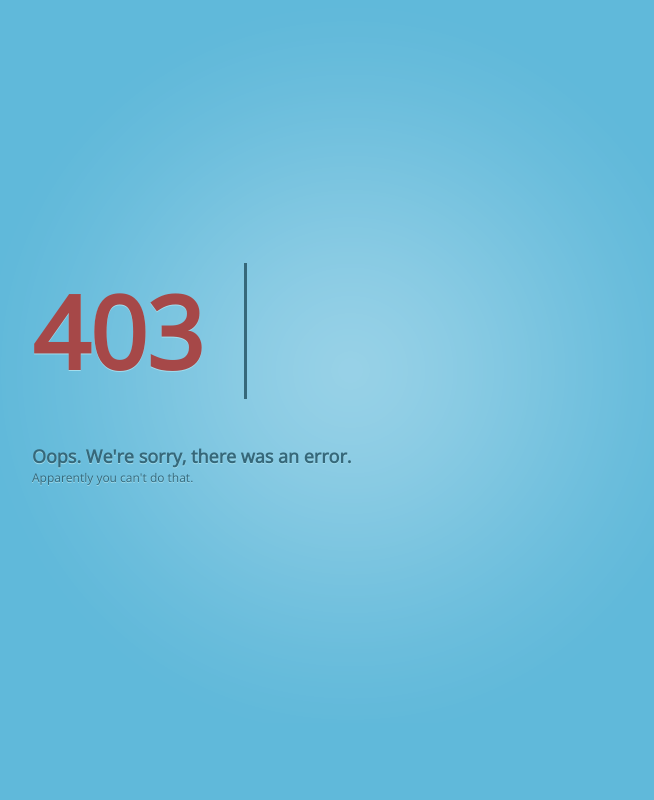
After one commit to rcarton/lipstr.com, a Django app: template lipstr/lists/templates/403.html in a window 1280 px wide. The commit adds this page. Shown: the whole page, without its empty margins (290-944 px from the left). Run offline with Django 3.2, Linux system fonts and the light colour scheme; the template is opened without the code that fills it, so the values that code supplies are empty; style sheets or scripts are compiled from the project's sources; some libraries are stand-ins or nearby versions.

Commit message:
added error pages

```diff
--- a/lipstr/lists/static/less/style.less
+++ b/lipstr/lists/static/less/style.less
@@ -13,8 +13,8 @@
 @mediumgrey: #4a4a4a;
 @blue: #60b9da;
 @blueborder: #5ba3bc;
-/*@highlight: rgba(255, 255, 255, 0.4); // doesn't render well in firefox */
-@highlight: #78f4ff;
+/*@highlight: rgba(255, 255, 255, 0.4); // doesn't render well in firefox - 78f4ff*/
+@highlight: #a3dded;
 
 .box-shadow(@values) {
     -moz-box-shadow: @values;
--- /dev/null
+++ b/lipstr/lists/templates/403.html
@@ -0,0 +1,6 @@
+
+{% extends "layouts/error.html" %}
+
+
+{% block error-code %}403{% endblock %}
+{% block error-message %}Apparently you can't do that.{% endblock %}
--- /dev/null
+++ b/lipstr/lists/templates/404.html
@@ -0,0 +1,6 @@
+
+{% extends "layouts/error.html" %}
+
+
+{% block error-code %}404{% endblock %}
+{% block error-message %}We couldn't find the page you asked for, maybe it doesn't exist?{% endblock %}
--- /dev/null
+++ b/lipstr/lists/templates/500.html
@@ -0,0 +1,6 @@
+
+{% extends "layouts/error.html" %}
+
+
+{% block error-code %}500{% endblock %}
+{% block error-message %}There was an error processing your request, an email has been sent to report the problem.{% endblock %}
--- a/lipstr/lists/templates/base.html
+++ b/lipstr/lists/templates/base.html
@@ -22,6 +22,7 @@
 	<link rel="stylesheet/less" href="{{STATIC_URL}}less/style.less">
 	<script src="{{STATIC_URL}}js/libs/less-1.2.2.min.js"></script>
 
+    {% block custom-css %}{% endblock %}
     {% block custom-css-files %}{% endblock %}
 
 	{% comment %}<!-- Use SimpLESS (Win/Linux/Mac) or LESS.app (Mac) to compile your .less files
--- /dev/null
+++ b/lipstr/lists/templates/layouts/blue.html
@@ -0,0 +1,16 @@
+{% extends "base.html" %}
+
+{% block custom-css %}
+
+<style>
+html, body { height: 100%; }
+body {
+    background-color: #60b9da;
+    background-image: url('{{STATIC_URL}}img/login-bg-gradient.png');
+    background-position: center 0px;
+    background-repeat: no-repeat;
+}
+
+</style>
+
+{% endblock %}
--- /dev/null
+++ b/lipstr/lists/templates/layouts/error.html
@@ -0,0 +1,62 @@
+
+{% extends "layouts/blue.html" %}
+
+{% block custom-css %}
+{{ block.super }}
+
+<style>
+body {
+       color: #36687a;
+       text-shadow: 0px 1px 0px #a3dded;
+}
+
+h1 {
+    color: #a64848;
+    font-size: 100px;
+    float: left;
+    padding-right: 40px;
+    border-right: 3px solid #36687A;
+    margin-right: 40px;
+}
+
+h2 {
+    color: #36687a;
+}
+
+.divinset {
+       .border-radius(8px);
+       .box-shadow(inset 0px 1px 2px rgba(50, 50, 50, 0.5));
+}
+
+#error {
+    width: 700px;
+    position: absolute;
+    top: 263px;
+    left: 50%;
+    margin-left: -318px;
+}
+
+#error-content {
+    float: left;
+    margin-top: 45px;
+    width: 450px;
+}
+
+
+
+</style>
+
+{% endblock %}
+
+{% block body %}
+
+<section id="error">
+    <h1>{% block error-code %}{% endblock %}</h1>
+    <div id="error-content">
+        <h2>Oops. We're sorry, there was an error.</h2>
+        <div id="error-message">{% block error-message %}{% endblock %}</div>
+    </div>
+</section>
+
+
+{% endblock %}
--- a/lipstr/lists/urls.py
+++ b/lipstr/lists/urls.py
@@ -7,4 +7,5 @@ urlpatterns = patterns('lists.views',
     url(r'^logout$', 'disconnect', name='disconnect'),
     url(r'^list$', 'list', name='list'),
     url(r'^actions$', 'actions', name='actions'),
+    url(r'^404$', 'error404', name='error404'),
 )
--- a/lipstr/lists/views.py
+++ b/lipstr/lists/views.py
@@ -138,3 +138,7 @@ def create_account(signup_form):
     user.save()
 
     return {}
+
+def error404(request):
+    raise Exception()
+    return render_to_response('404.html', RequestContext(request, {}))
--- /dev/null
+++ b/requirements.txt
@@ -0,0 +1 @@
+raven>=1.7.3
```
Also changed, not shown: lipstr/lists/templates/login.html (+1 -15 lines), lipstr/settings.py (+8 -6 lines).
